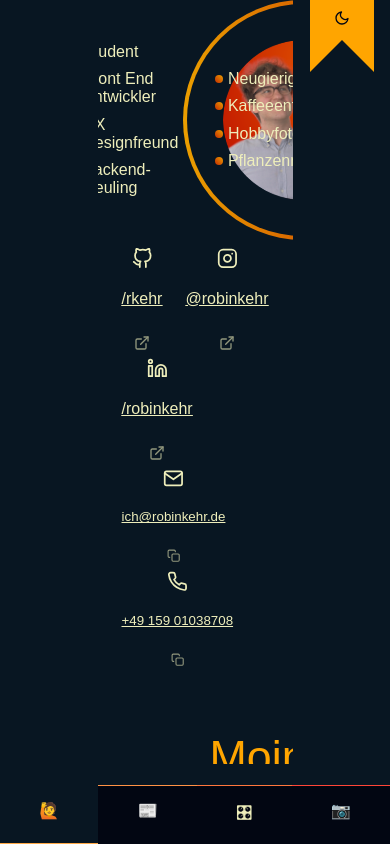
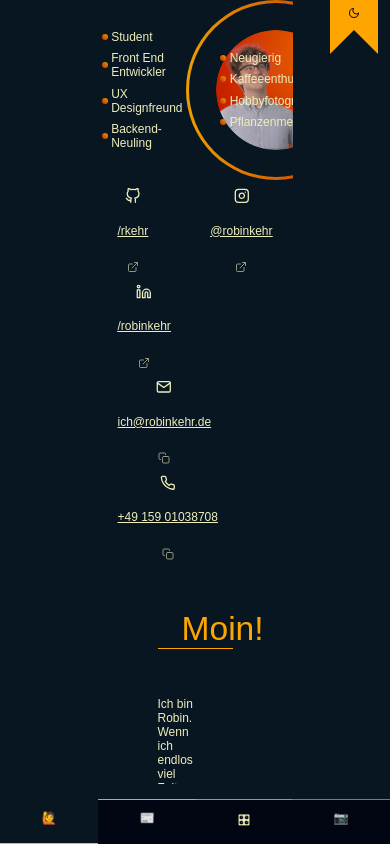
Before and after one commit to rkehr/bewerbung, a React app: page /moin in a window 390 px wide. Built offline with nearby package versions, Linux system fonts and the light colour scheme; a web font is replaced by a local one.

Commit message:
scale UI for Mobile users

```diff
--- a/src/styles/styles.scss
+++ b/src/styles/styles.scss
@@ -15,6 +15,12 @@ html::-webkit-scrollbar {
 * {
   box-sizing: border-box;
   scrollbar-width: none;
+}
+
+html {
+  @include for-phone-only {
+    font-size: 75%;
+  }
 }
 
 body {
@@ -58,3 +64,6 @@ h2 {
   transition: color 0.7s ease-in-out, background-color 0.2s ease-in-out,
     border-color 0.2s ease-in-out;
 }
+button {
+  font-size: 100%;
+}
```
